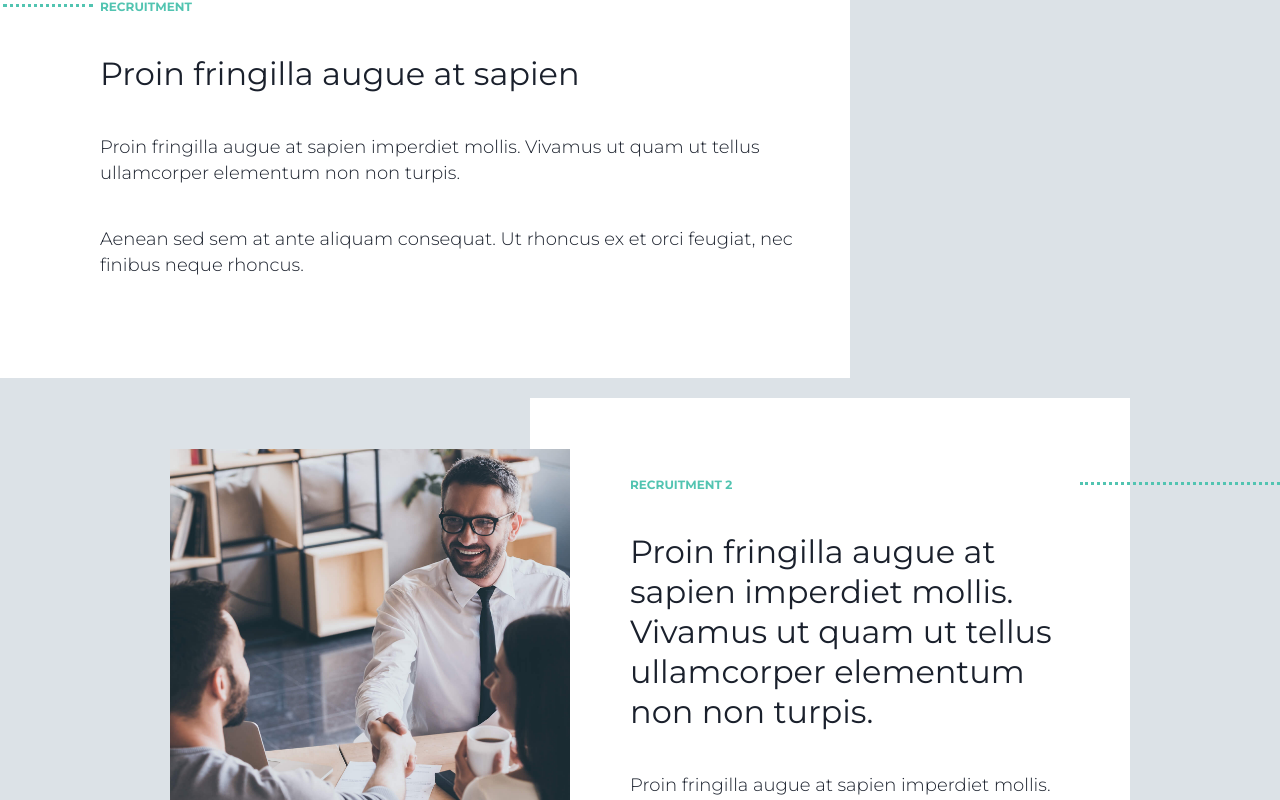
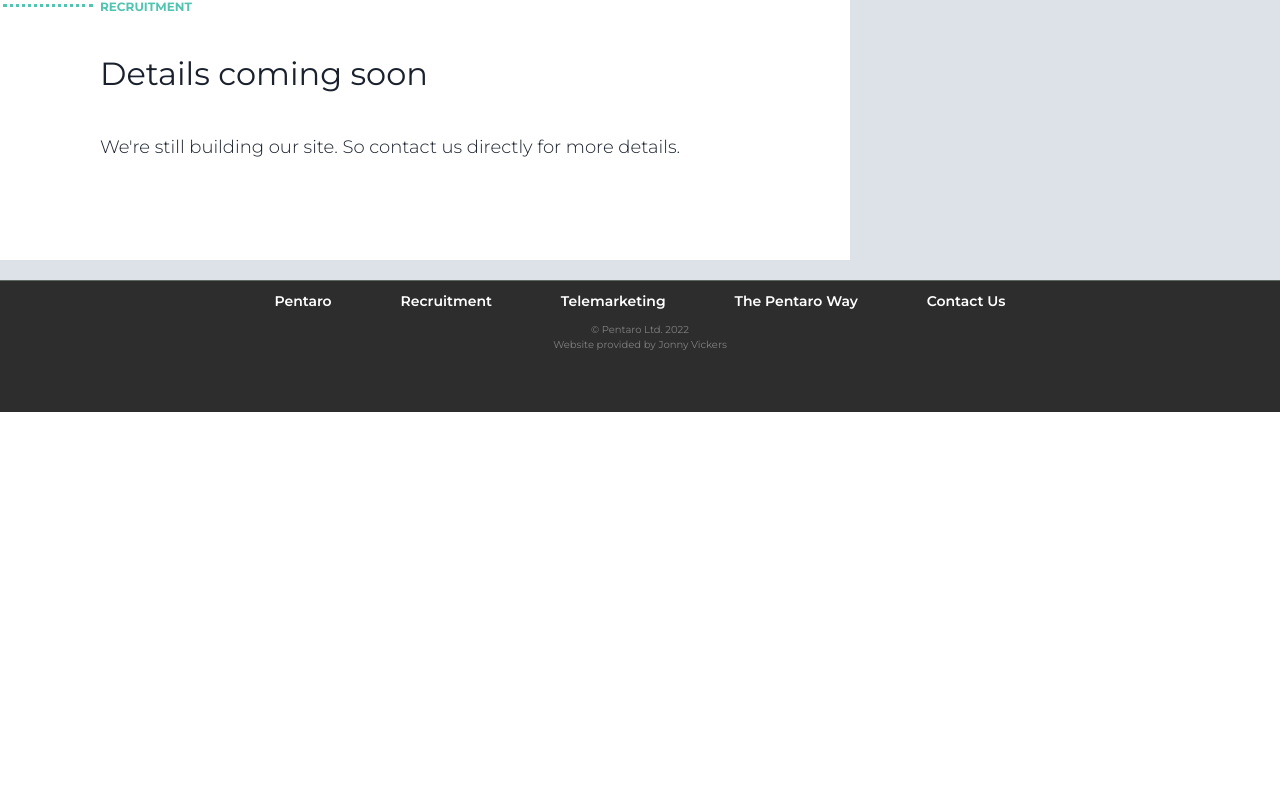
Before and after one commit to jvickers123/pentaro-site, a React (Create React App) app: page /recruitment in a window 1280 px wide. Shown: the part 900-1700 px from the top of the page. After the commit the page ends 1312 px from the top, so only its background shows below. Built offline with nearby package versions, Linux system fonts and the light colour scheme.

Commit message:
fixed tm error and made coming soon section for recruitment

```diff
--- a/src/components/Contact.js
+++ b/src/components/Contact.js
@@ -143,7 +143,7 @@ const Contact = () => {
           <p>Or contact us directly.</p>
           <h3>Email</h3>
 
-          <a href='mailto:example@email.com'>example@email.com</a>
+          <a href='mailto:example@email.com'>enquiries@pentaro.co.uk</a>
 
           <h3>Phone Number</h3>
 
--- a/src/components/Home.js
+++ b/src/components/Home.js
@@ -80,9 +80,10 @@ const Home = () => {
           <div className='dotted-line offset-left-top'></div>
 
           <h2 className='accent'>RECRUITMENT</h2>
-          <h3>Proin fringilla augue at sapien imperdiet mollis. Vivamus ut quam ut tellus ullamcorper elementum non non turpis.</h3>
-          <p>Aenean sed sem at ante aliquam consequat. Ut rhoncus ex et orci feugiat, nec finibus neque rhoncus.</p>
-
+          <h3>Details coming soon</h3>
+          {/* <h3>Proin fringilla augue at sapien imperdiet mollis. Vivamus ut quam ut tellus ullamcorper elementum non non turpis.</h3> */}
+          {/* <p>Aenean sed sem at ante aliquam consequat. Ut rhoncus ex et orci feugiat, nec finibus neque rhoncus.</p> */}
+          <p>We're still building our site. So contact us directly for more details.</p>
           <Link to='/recruitment'>View our services <span className='accent'>&gt;&gt;</span></Link>
         </div>
 
--- a/src/components/Recruitment.js
+++ b/src/components/Recruitment.js
@@ -17,7 +17,7 @@ const Recruitment = () => {
         <div className='section-flex-container'>
 
           <h1 className='accent'>RECRUITMENT</h1>
-          <h2>Proin fringilla augue at sapien imperdiet mollis. Vivamus ut quam ut tellus ullamcorper elementum non non turpis.</h2>
+          {/* <h2>Proin fringilla augue at sapien imperdiet mollis. Vivamus ut quam ut tellus ullamcorper elementum non non turpis.</h2> */}
         </div>
       </div>
 
@@ -29,14 +29,14 @@ const Recruitment = () => {
 
           <h2 className='accent'>RECRUITMENT</h2>
           {/* <hr></hr> */}
-          <h3>Proin fringilla augue at sapien</h3>
-          <p>Proin fringilla augue at sapien imperdiet mollis. Vivamus ut quam ut tellus ullamcorper elementum non non turpis.</p>
-
-          <p>Aenean sed sem at ante aliquam consequat. Ut rhoncus ex et orci feugiat, nec finibus neque rhoncus.</p>
+          <h3>Details coming soon</h3>
+          {/* <p>Proin fringilla augue at sapien imperdiet mollis. Vivamus ut quam ut tellus ullamcorper elementum non non turpis.</p> */}
+          <p>We're still building our site. So contact us directly for more details.</p>
+          {/* <p>Aenean sed sem at ante aliquam consequat. Ut rhoncus ex et orci feugiat, nec finibus neque rhoncus.</p> */}
 
         </div>
 
-        <div className='plain-section-container middle'>
+        {/* <div className='plain-section-container middle'>
 
         <div className='left-content-container'>
           <div className='image-container'>
@@ -57,7 +57,7 @@ const Recruitment = () => {
 
         </div>
 
-      </div>
+      </div> */}
 
 
       </div>
--- a/src/components/Telemarketing.js
+++ b/src/components/Telemarketing.js
@@ -76,6 +76,7 @@ const Telemarketing = () => {
           {/* <div className='plain-section-container service-option-container'> */}
 
           <div className='plain-section-container off-left'>
+
             <div className='content-container left' ref={oneRef}>
               <div className='dotted-line offset-left-top'></div>
                 <h2 className='accent'>DIRECT SELLING</h2>
@@ -224,9 +225,12 @@ const Telemarketing = () => {
 
               </div> */}
 
-            <div className='plain-section-container offset-left'>
+            <div className='plain-section-container off-left'>
+
               <div className='content-container left' ref={fiveRef}>
-                        <div className='dotted-line offset-left-top'></div>
+
+                <div className='dotted-line offset-left-top'></div>
+
                 <h2 className='accent'>APPOINTMENT SETTING</h2>
                 <hr></hr>
                 <h3>At Pentaro, our appointment setting service generates high quality pre-booked meetings, with relevant key decision makers for your sales development team to attend.</h3>
```
